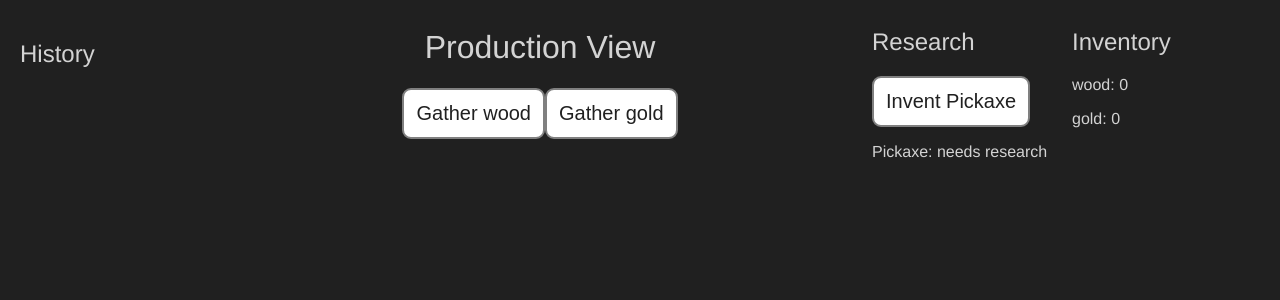
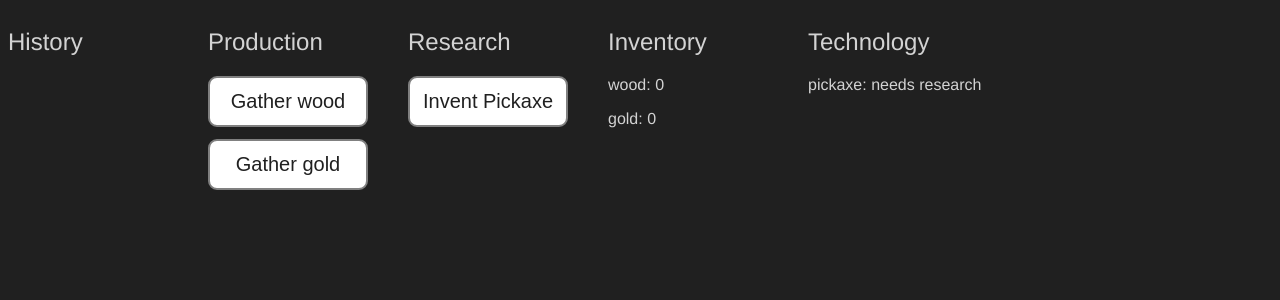
Before and after one commit to mablay/bitcoin-clicker, a Vue app: page /#/ in a window 1280 px wide. Shown: the top 300 px of the page. Built offline with nearby package versions, Linux system fonts and the light colour scheme.

Commit message:
updated styles

```diff
--- a/src/components/Action.vue
+++ b/src/components/Action.vue
@@ -45,6 +45,8 @@ export default {
 
 <style>
 .btn-action {
+  margin-bottom: 12px;
+  width: 80%;
   font-size: 20px;
   /* background-color: lightblue; */
   padding: 12px;
--- a/src/components/Game.vue
+++ b/src/components/Game.vue
@@ -4,6 +4,7 @@
     <Research></Research>
     <Production></Production>
     <Inventory></Inventory>
+    <Technology></Technology>
   </div>
 </template>
 
@@ -12,6 +13,7 @@ import Production from './Production.vue'
 import Research from './Research.vue'
 import History from './History.vue'
 import Inventory from './Inventory.vue'
+import Technology from './Technology.vue'
 export default {
   name: 'Game',
   // data () {},
@@ -19,6 +21,7 @@ export default {
     Production,
     History,
     Inventory,
+    Technology,
     Research
   }
 }
@@ -27,15 +30,11 @@ export default {
 <style>
 .game {
   display: grid;
-  grid-template-columns: 200px auto 200px 200px;
+  grid-template-columns: 200px 200px 200px 200px auto;
   grid-template-rows: auto;
-  grid-template-areas: "history production research inventory";
+  grid-template-areas: "history production research inventory technology";
 }
 
-.history {
-  grid-area: history;
-  padding: 12px;
-}
 h1, h2 {
   font-weight: normal;
 }
--- a/src/components/History.vue
+++ b/src/components/History.vue
@@ -29,14 +29,15 @@ export default {
   display: inline-block;
   margin: 8px 0 8px 0;
 }
-/* Enter and leave animations can use different */
-/* durations and timing functions.              */
-.history-list-enter-active, .history-list-leave-active {
+
+.history-list-enter-active {
   transition: all 1s;
 }
-.history-list-enter, .history-list-leave-to
-/* .slide-fade-leave-active below version 2.1.8 */ {
-  transform: translateY(-30px);
+.history-list-leave-active {
+  transition: all 0.5s;
+}
+.history-list-enter, .history-list-leave-to {
+  transform: translateY(-20px);
   opacity: 0;
 }
 
--- a/src/components/Inventory.vue
+++ b/src/components/Inventory.vue
@@ -19,7 +19,7 @@ export default {
 </script>
 
 <style>
-.history {
-  grid-area: history;
+.inventory {
+  grid-area: inventory;
 }
 </style>
--- a/src/components/Production.vue
+++ b/src/components/Production.vue
@@ -1,6 +1,6 @@
 <template>
   <div class="view production">
-    <h1>Production View</h1>
+    <h2>Production</h2>
     <Action v-bind:duration="200"
             v-bind:action="gatherWood">Gather wood</Action>
     <Action v-bind:duration="500"
@@ -33,7 +33,7 @@ export default {
 
 <style>
 .production {
-  text-align: center;
+  /* text-align: center; */
   grid-area: production;
 }
 </style>
--- a/src/components/Research.vue
+++ b/src/components/Research.vue
@@ -4,7 +4,6 @@
     <Action v-bind:duration="2000"
             v-bind:enabled="!pickaxe"
             v-bind:action="inventPickaxe">Invent Pickaxe</Action>
-    <p>Pickaxe: {{pickaxeStatus}}</p>
   </div>
 </template>
 
@@ -17,8 +16,7 @@ export default {
     Action
   },
   computed: mapState({
-    pickaxe: (state) => state.tech.pickaxe,
-    pickaxeStatus: (state) => state.tech.pickaxe ? 'invented' : 'needs research'
+    pickaxe: (state) => state.technology.pickaxe
   }),
   methods: mapActions(['inventPickaxe'])
 }
--- /dev/null
+++ b/src/components/Technology.vue
@@ -0,0 +1,23 @@
+<template>
+  <div class="view technology">
+    <h2>Technology</h2>
+    <p v-for="(level, tech) in technology" :key="tech">{{tech}}: {{pickaxeStatus}}</p>
+  </div>
+</template>
+
+<script>
+import { mapState } from 'vuex'
+export default {
+  name: 'Technology',
+  computed: mapState({
+    technology: (state) => state.technology,
+    pickaxeStatus: (state) => state.technology.pickaxe ? 'invented' : 'needs research'
+  })
+}
+</script>
+
+<style>
+.technology {
+  grid-area: technology;
+}
+</style>
--- a/src/store.js
+++ b/src/store.js
@@ -7,7 +7,7 @@ const store = () => new Vuex.Store({
       wood: 0,
       gold: 0
     },
-    tech: {
+    technology: {
       pickaxe: 0
     },
     history: []
@@ -15,7 +15,7 @@ const store = () => new Vuex.Store({
   mutations: {
     addToInventory: (state, {item, amount}) => (state.inventory[item] += amount),
     goldAdd: (state, amount) => (state.gold += amount),
-    inventPickaxe: (state) => (state.tech.pickaxe = 1),
+    inventPickaxe: (state) => (state.technology.pickaxe = 1),
     log: (state, msg) => {
       state.history.splice(0, 0, {id: Date.now(), msg})
       const n = state.history.length
@@ -42,7 +42,7 @@ const store = () => new Vuex.Store({
       })
     },
     gatherGold ({commit, state}, task) {
-      const amount = 1 + state.tech.pickaxe * 2 // might be different depending on app state
+      const amount = 1 + state.technology.pickaxe * 2 // might be different depending on app state
       this.dispatch('gather', task).then(() => {
         commit('addToInventory', {item: 'gold', amount})
         commit('log', `Gathered ${amount} gold`)
```
